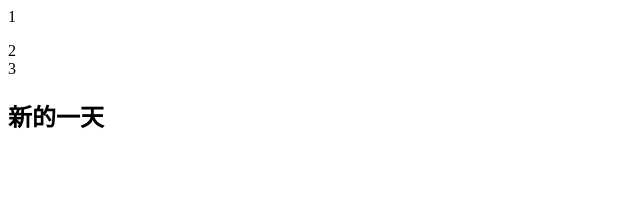
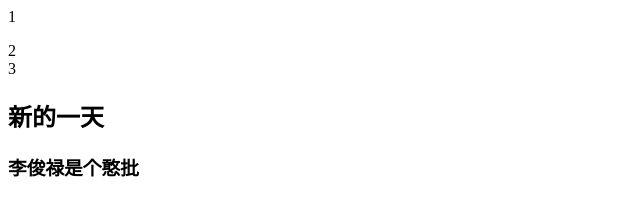
Before and after one commit to anyingmozhu/mozhu, a plain HTML site: page index.html in a window 1280 px wide. Shown: the whole page, without its empty margins (0-640 px from the left). Drawn offline with Linux system fonts and the light colour scheme.

Commit message:
修改了index.html

```diff
--- a/index.html
+++ b/index.html
@@ -10,5 +10,6 @@
     <span>2</span>
     <div>3</div>
     <h2>新的一天</h2>
+    <h3>李俊禄是个憨批</h3>
 </body>
 </html>
```
